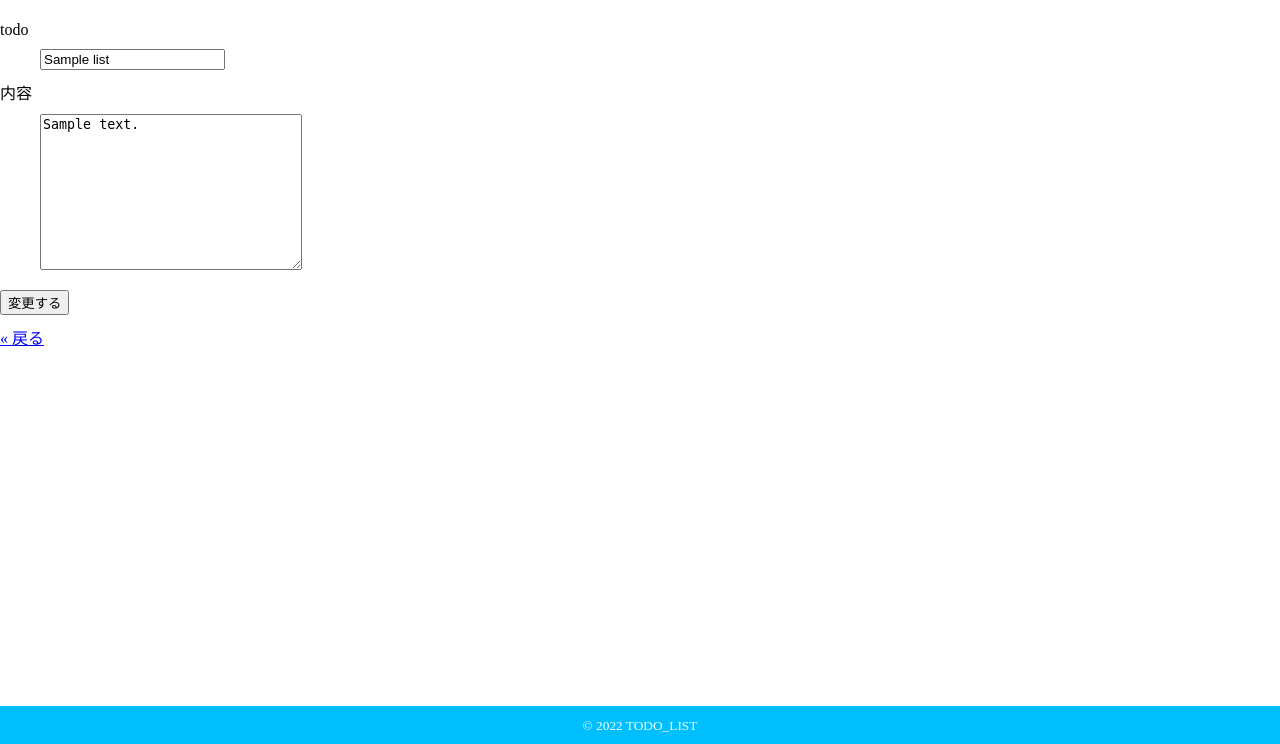
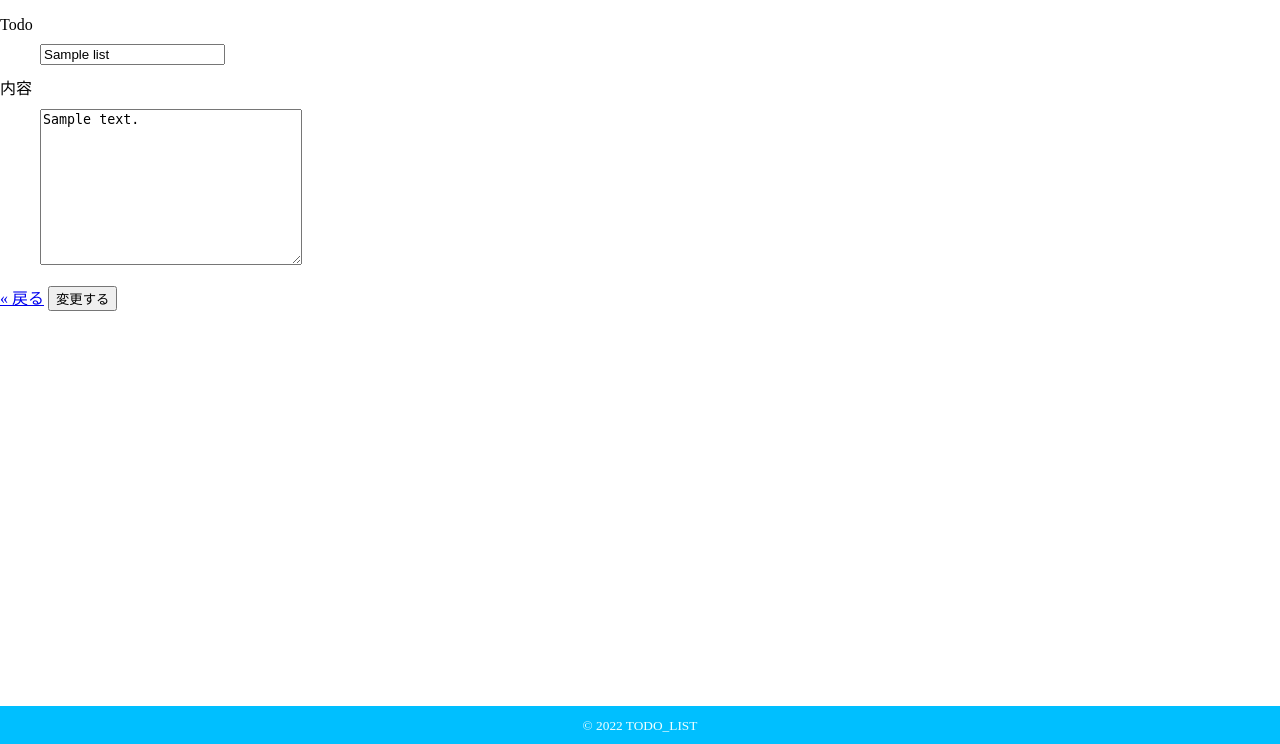
Before and after one commit to skawashi/TodoList, a PHP site: page /edit.php?id=1 in a window 1280 px wide. Shown: the part 56-800 px from the top of the page. Run offline with PHP 8.4, Linux system fonts and the light colour scheme; the visitor is signed in with stand-in values (Sample User, id 1); tables that the repository leaves empty or names only in its code hold one stand-in row (values such as "Sample post"); data that the repository does not hold is empty.

Commit message:
基本機能完成

```diff
--- a/post/edit.php
+++ b/post/edit.php
@@ -55,7 +55,9 @@ if(islogin()) {
 <title>edit</title>
 
 <!-- Bootstrap CSS -->
-<link rel="stylesheet" href="./css/post_style.css">
+<link rel="stylesheet" href="./css/global.css">
+<link rel="stylesheet" href="./css/header_footer.css">
+<link rel="stylesheet" href="./css/post_edit.css">
 </head>
 
 <body>
@@ -70,29 +72,31 @@ if(islogin()) {
         </div>
     </header>
 
-    <main>
-        <div>
-            <h1><?php echo $message; ?></h1>
+    <main class="todo-edit">
+        <div class="edit-form">
             <form action="" method="post">
                 <dl>
                     <dt>
-                        <p>todo</p>
+                        <p class="title-label">Todo</p>
                     </dt>
                     <dd>
-                    <input type="text" name="title" value="<?php echo hsc($task['title']); ?>">
+                    <input type="text" name="title" class="title" value="<?php echo hsc($task['title']); ?>">
                     </dd>
                     <dt>
-                        <p>内容</p>
+                        <p class="contents-label">内容</p>
                     </dt>
                     <dd>
-                        <textarea name="contents" cols="30" rows="10"><?php echo hsc($task['contents']); ?></textarea>
+                        <textarea name="contents" class="contents" cols="30" rows="10"><?php echo hsc($task['contents']); ?></textarea>
                     </dd>
                 </dl>
                 <input type="hidden" name="id" value="<?php echo $task['id']; ?>">
-                <input type="submit" value="変更する">
+                <div class="option">
+                    <p><a class="return" href="./index.php">&laquo;&nbsp;戻る</a>
+                    <input type="submit" class="button" value="変更する">
+                </div>
             </form>
         </div>
-        <p><a href="./index.php">&laquo;&nbsp;戻る</a>
+
     </main>
 
     <footer class="page-footer footer-wrapper">
```
